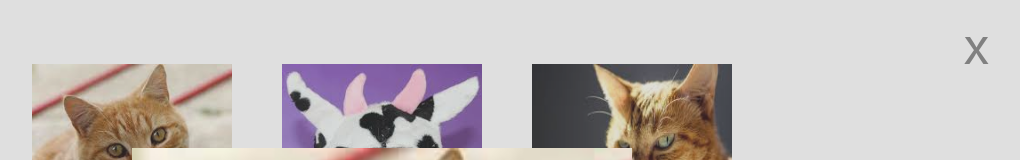
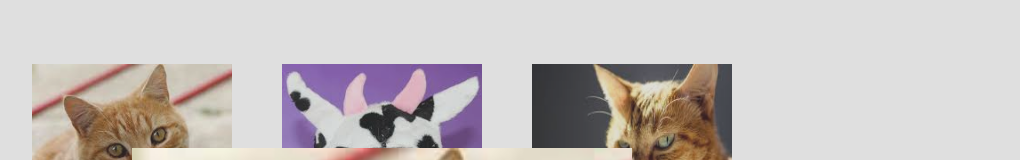
Before and after one commit to r-4bb1t/metavv-study, a Next.js app in the folder frontend/유영인/next-study/: page /cat in a window 1280 px wide. Both pictures are taken after a click on the picture 390 px from the left and 164 px from the top of the page. Shown: the top 160 px of the page, without its empty margins (258-1278 px from the left). Built offline with nearby package versions, Linux system fonts and the light colour scheme.

Commit message:
feat: 모달 배경 클릭 시에 닫히도록 구현

```diff
--- a/frontend/유영인/next-study/components/ImageList.tsx
+++ b/frontend/유영인/next-study/components/ImageList.tsx
@@ -18,6 +18,10 @@ export const ImageList = ({ srcList }: Props) => {
     [setSelectedSrc, setIsModalVisible]
   );
 
+  const closeModal = useCallback(() => {
+    setIsModalVisible(false);
+  }, []);
+
   const images = srcList.map((src) => (
     <Image
       className={styles.item}
@@ -33,11 +37,7 @@ export const ImageList = ({ srcList }: Props) => {
   return (
     <div className={styles["image-list"]}>
       {images}
-      <Modal
-        src={selectedSrc}
-        open={isModalVisible}
-        onClose={() => setIsModalVisible(false)}
-      />
+      <Modal src={selectedSrc} open={isModalVisible} onClose={closeModal} />
     </div>
   );
 };
--- a/frontend/유영인/next-study/components/Modal.tsx
+++ b/frontend/유영인/next-study/components/Modal.tsx
@@ -1,5 +1,6 @@
 import styles from "../styles/AnimalPage.module.scss";
 import Image from "next/image";
+import { useCallback, useTransition } from "react";
 
 interface Props {
   src: string | null;
@@ -12,15 +13,13 @@ export const Modal = ({ src, open = false, onClose }: Props) => {
     <div>
       {open && (
         <>
-          <div className={styles["modal-container"]} onClick={onClose}>
+          <div className={styles["modal-container"]}>
+            <div className={styles["modal-background"]} onClick={onClose} />
             {src && (
               <div className={styles["modal"]}>
                 <Image src={src} alt={src} width={500} height={500} />
               </div>
             )}
-            <div className={styles["close-button"]} onClick={onClose}>
-              x
-            </div>
           </div>
         </>
       )}
--- a/frontend/유영인/next-study/styles/AnimalPage.module.scss
+++ b/frontend/유영인/next-study/styles/AnimalPage.module.scss
@@ -26,8 +26,7 @@
   justify-content: center;
   align-items: center;
 
-  &::before {
-    content: "";
+  .modal-background {
     position: absolute;
     top: 0;
     left: 0;
@@ -37,13 +36,4 @@
     opacity: 0.25;
     cursor: pointer;
   }
-
-  .close-button {
-    position: absolute;
-    top: 1rem;
-    right: 2rem;
-    color: grey;
-    font-size: 50px;
-    cursor: pointer;
-  }
 }
```
